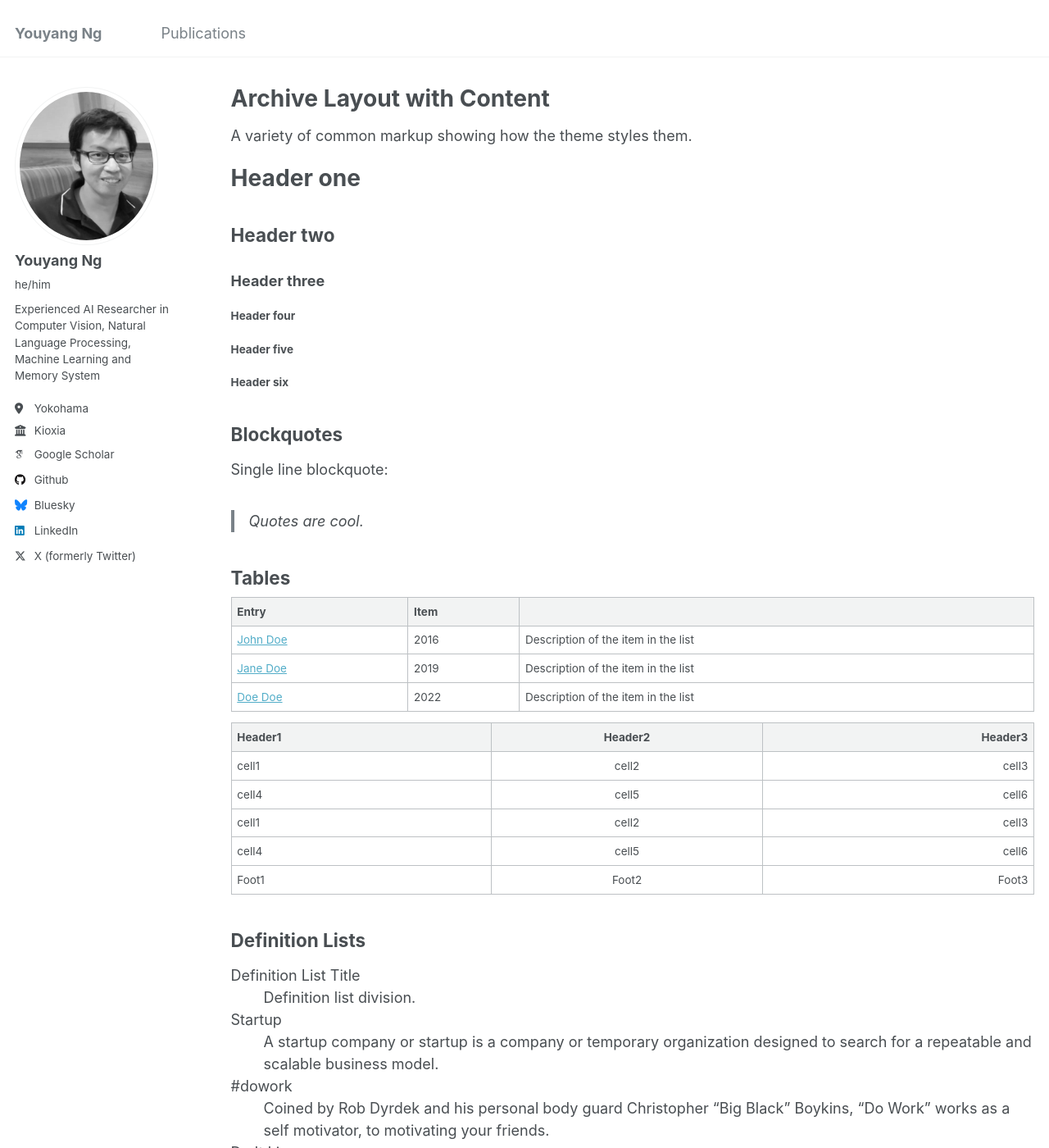
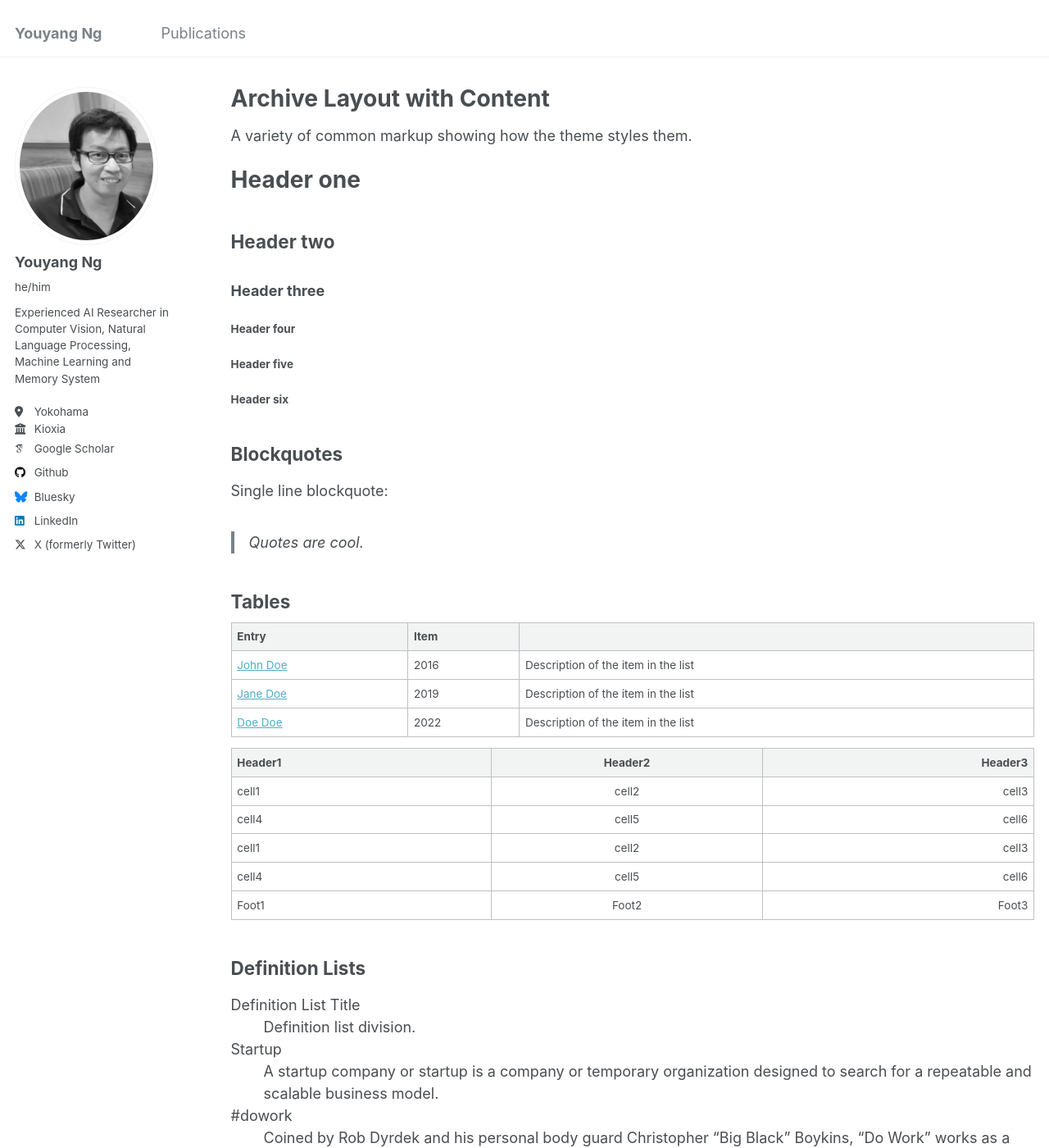
Before and after one commit to yy29/yy29.github.io, a Jekyll site: the page built from _pages/archive-layout-with-content.md, in a window 1280 px wide and 1400 px high. Shown: the whole window at 82% size. Built offline with Jekyll 4.4.1, drawn with Linux system fonts in a browser that asks for light colours; some web fonts are replaced.

Commit message:
Update _base.scss

```diff
--- a/_sass/_base.scss
+++ b/_sass/_base.scss
@@ -23,7 +23,7 @@ body {
 
 h1, h2, h3, h4, h5, h6 {
   margin: 2em 0 0.5em;
-  line-height: 1.0;
+  line-height: 1.2;
   font-family: $header-font-family;
   font-weight: bold;
 }
@@ -164,12 +164,12 @@ hr {
 
 ul li,
 ol li {
-  margin-bottom: 0.5em;
+  margin-bottom: 0.1em;
 }
 
 li ul,
 li ol {
-  margin-top: 0.5em;
+  margin-top: 0.1em;
 }
 
 /*
```
